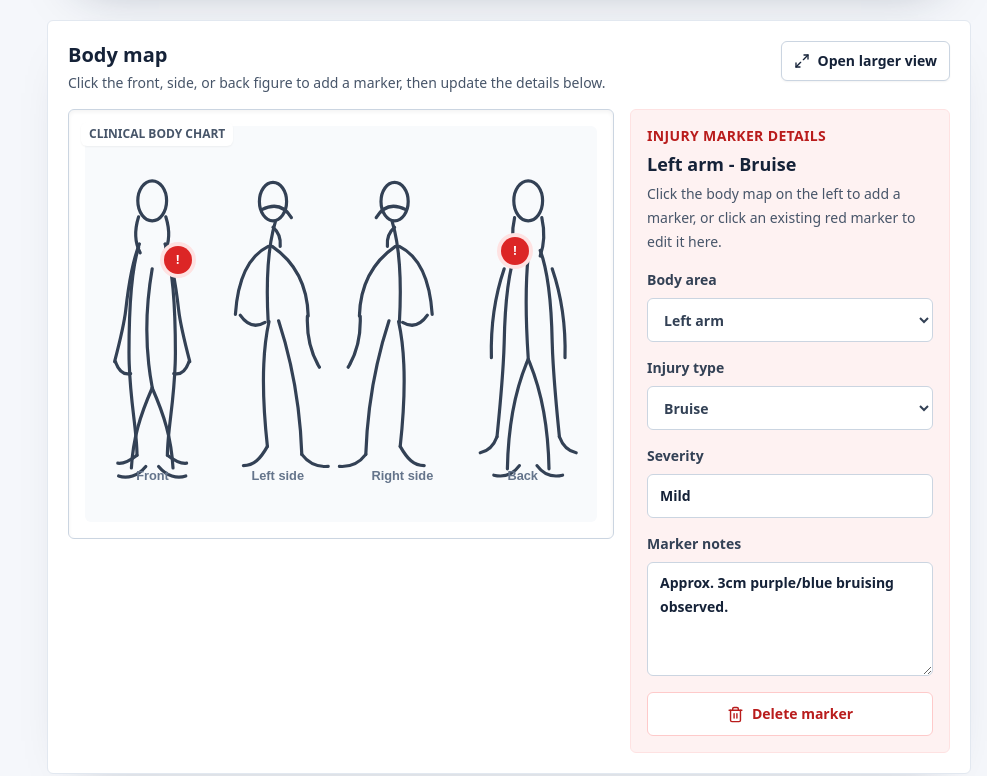
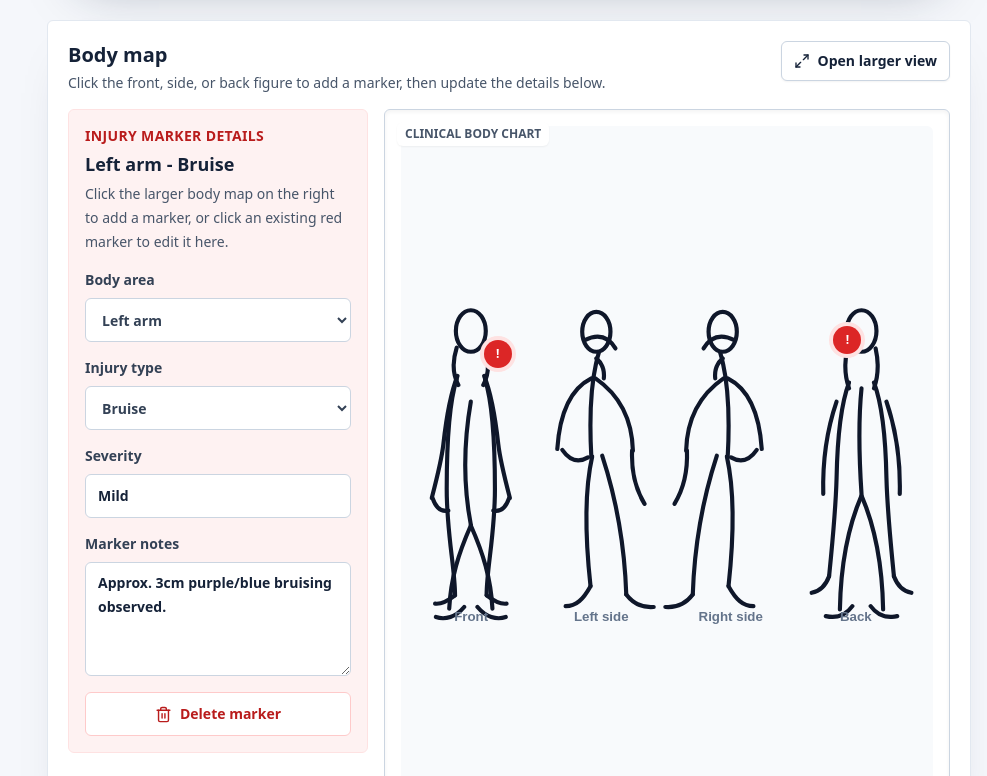
Before and after one commit to DENMWA/EMPOWER, a Next.js app: page /incidents/new in a window 1280 px wide. Shown: the part 1784-2560 px from the top of the page, without its empty margins (293-1280 px from the left). Built offline with nearby package versions, Linux system fonts and the light colour scheme; no server answers.

Commit message:
Enlarge incident body chart panel

```diff
--- a/components/incidents/IncidentReportForm.tsx
+++ b/components/incidents/IncidentReportForm.tsx
@@ -97,7 +97,7 @@ function getBodyViewFromPoint(x: number): BodyView {
 function ClinicalBodyChart() {
   return (
     <svg aria-hidden="true" viewBox="0 0 640 420" className="pointer-events-none h-full w-full">
-      <g fill="none" stroke="#334155" strokeLinecap="round" strokeLinejoin="round" strokeWidth="4">
+      <g fill="none" stroke="#0f172a" strokeLinecap="round" strokeLinejoin="round" strokeWidth="5">
         <g transform="translate(36 22)">
           <ellipse cx="48" cy="34" rx="18" ry="25" />
           <path d="M31 54c-5 16-5 32 2 45" />
@@ -181,10 +181,10 @@ function BodyMap({ markers, expanded, onAdd, onSelect }: { markers: BodyMarker[]
         const y = Math.round(((event.clientY - rect.top) / rect.height) * 100);
         onAdd(getBodyViewFromPoint(x), x, y);
       }}
-      className={`${expanded ? "min-h-[560px]" : "min-h-[430px]"} relative block w-full overflow-hidden rounded-md border border-slate-300 bg-white text-left shadow-inner transition-all`}
+      className={`${expanded ? "min-h-[820px]" : "min-h-[700px]"} relative block w-full overflow-hidden rounded-md border border-slate-300 bg-white text-left shadow-inner transition-all`}
       aria-label="Add body map marker"
     >
-      <div className="absolute inset-4 flex items-center justify-center rounded-md bg-slate-50">
+      <div className="absolute inset-2 flex items-center justify-center rounded-md bg-slate-50 sm:inset-4">
         <ClinicalBodyChart />
       </div>
       <span className="absolute left-3 top-3 rounded-md bg-white px-2 py-1 text-xs font-bold uppercase text-slate-600 shadow-sm">Clinical body chart</span>
@@ -331,15 +331,12 @@ export function IncidentReportForm() {
               Larger view is open for clearer injury placement.
             </div>
           ) : null}
-          <div className="grid gap-4 xl:grid-cols-[minmax(0,1.35fr)_minmax(320px,0.65fr)] xl:items-start">
-            <div className="min-w-0">
-              <BodyMap markers={report.markers} expanded={bodyMapExpanded} onAdd={addMarker} onSelect={setSelectedMarkerId} />
-            </div>
+          <div className="grid gap-4 xl:grid-cols-[minmax(300px,0.42fr)_minmax(0,1.58fr)] xl:items-start">
             <aside className="grid gap-4 rounded-md border border-red-100 bg-red-50 p-4 xl:sticky xl:top-4">
               <div>
                 <p className="text-sm font-semibold uppercase tracking-wide text-red-700">Injury marker details</p>
                 <h4 className="mt-1 text-lg font-bold text-ink">{selectedMarker ? `${selectedMarker.area} - ${selectedMarker.injury}` : "Select or add a marker"}</h4>
-                <p className="mt-1 text-sm leading-6 text-slate-600">Click the body map on the left to add a marker, or click an existing red marker to edit it here.</p>
+                <p className="mt-1 text-sm leading-6 text-slate-600">Click the larger body map on the right to add a marker, or click an existing red marker to edit it here.</p>
               </div>
               {selectedMarker ? (
                 <div className="grid gap-4">
@@ -351,6 +348,9 @@ export function IncidentReportForm() {
                 </div>
               ) : null}
             </aside>
+            <div className="min-w-0">
+              <BodyMap markers={report.markers} expanded={bodyMapExpanded} onAdd={addMarker} onSelect={setSelectedMarkerId} />
+            </div>
           </div>
         </section>
 
```
